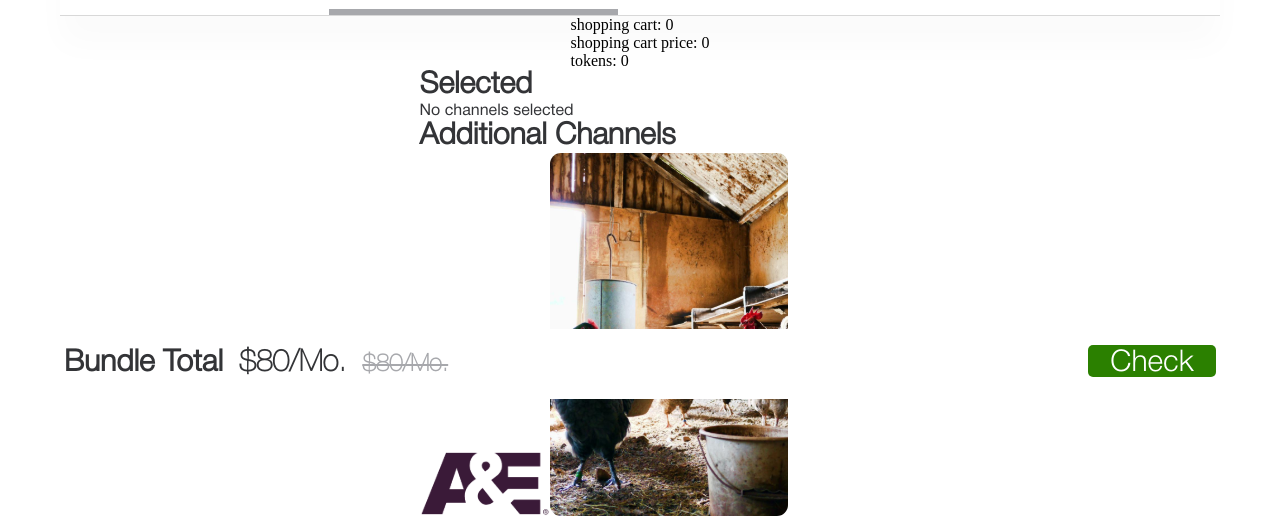
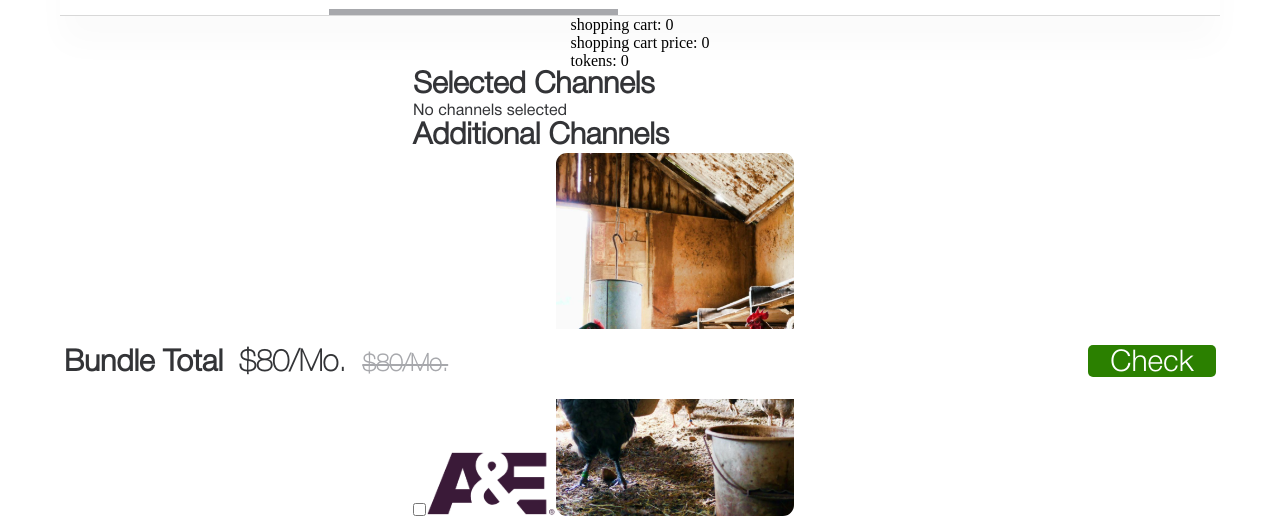
Before and after one commit to Sarahstylez/telus-hackathon, a React (Create React App) app: page /add-channels in a window 1280 px wide. Shown: the part 401-919 px from the top of the page. Built offline with nearby package versions, Linux system fonts and the light colour scheme.

Commit message:
add checkbox for selected

```diff
--- a/src/App.js
+++ b/src/App.js
@@ -1,6 +1,6 @@
 import "./App.scss";
 
-import React, { useState, useEffect } from 'react';
+import React, { useState, useEffect } from "react";
 import { BrowserRouter as Router, Routes, Route } from "react-router-dom";
 
 import themePacksData from "./data/themepacks-and-channel-data.json";
@@ -14,67 +14,85 @@ import AddChannels from "./components/AddChannels/AddChannels.jsx";
 import Navigation from "./components/Navigation/Navigation.jsx";
 import Checkout from "./pages/CheckoutPage/Checkout.jsx";
 
-
-
 function App() {
-
   const themePacks = themePacksData;
 
   const [selectedThemePack, setSelectedThemePack] = useState("100");
   const [selectedChannels, setSelectedChannels] = useState([]);
   const [shoppingCart, setShoppingCart] = useState([]);
   const [token, setToken] = useState(0);
-console.log(selectedChannels)
+  console.log(selectedChannels);
 
-  useEffect(() => {
-
-  }, [shoppingCart, token])
+  useEffect(() => {}, [shoppingCart, token]);
 
   const allChannels = themePacksData.reduce((acc, pack) => {
     return acc.concat(pack.channels);
   }, []);
 
-  // const handleConfirm = (selectedChannels) => {
-  //   setSelectedChannels(selectedChannels);
-  // };
+  const handleConfirm = (selectedChannels) => {
+    setSelectedChannels(selectedChannels);
+  };
 
+  const handleToggleChannel = (channel) => {
+    if (selectedChannels.some((selected) => selected.id === channel.id)) {
+      setSelectedChannels(
+        selectedChannels.filter((selected) => selected.id !== channel.id)
+      );
+    } else if (selectedChannels.length < 4) {
+      setSelectedChannels([...selectedChannels, channel]);
+    }
+  };
 
   function sumMonthlyCost() {
     let sum = 0;
-    shoppingCart.map(themePackObj => sum += parseInt(themePackObj.monthly_cost));
+    shoppingCart.map(
+      (themePackObj) => (sum += parseInt(themePackObj.monthly_cost))
+    );
     return sum;
   }
 
-
   return (
-
     <Router>
       <div className="App">
-
         <Header />
         <Navigation />
-        {`shopping cart: ${shoppingCart.length}`}<br />
-        {`shopping cart price: ${sumMonthlyCost()}`}<br />
+        {`shopping cart: ${shoppingCart.length}`}
+        <br />
+        {`shopping cart price: ${sumMonthlyCost()}`}
+        <br />
         {`tokens: ${token}`}
         <Routes>
           <Route
             path="/theme-packs"
             element={
-            <ThemePackList
-              themePacks={themePacks}
-              selectedThemePack={selectedThemePack}
-              setSelectedThemePack={setSelectedThemePack}
-              selectedChannels={selectedChannels} setSelectedChannels={setSelectedChannels}
-              shoppingCart={shoppingCart} setShoppingCart={setShoppingCart}
-              token={token} setToken={setToken}
-              // onConfirm={handleConfirm}
-            />}
+              <ThemePackList
+                themePacks={themePacks}
+                selectedThemePack={selectedThemePack}
+                setSelectedThemePack={setSelectedThemePack}
+                selectedChannels={selectedChannels}
+                setSelectedChannels={setSelectedChannels}
+                shoppingCart={shoppingCart}
+                setShoppingCart={setShoppingCart}
+                token={token}
+                setToken={setToken}
+                // onConfirm={handleConfirm}
+              />
+            }
           />
           {/* <Route path="/add-channels" element={<AddChannels />} />
           <Route path="/premiums" element={<Premiums />} /> */}
           <Route path="/test-data" element={<TestData />} />
           <Route path="/checkout" element={<Checkout />} />
-          <Route path="/add-channels" element={<AddChannels selectedChannels={selectedChannels} allChannels={allChannels} />} />
+          <Route
+            path="/add-channels"
+            element={
+              <AddChannels
+                selectedChannels={selectedChannels}
+                allChannels={allChannels}
+                onToggleChannel={handleToggleChannel}
+              />
+            }
+          />
         </Routes>
         <Footer />
         <RealFooter />
--- a/src/components/AddChannels/AddChannels.jsx
+++ b/src/components/AddChannels/AddChannels.jsx
@@ -1,30 +1,43 @@
 import React from 'react';
 import './AddChannels.scss';
-const AddChannels = ({ selectedChannels, allChannels }) => {
+
+const AddChannels = ({ selectedChannels, allChannels, onToggleChannel }) => {
   console.log('Selected Channels:', selectedChannels);
   const unselectedChannels = allChannels.filter(channel => !selectedChannels.some(selected => selected.id === channel.id));
+  const isMaxSelected = selectedChannels.length >= 4;
 
   return (
     <div className="add-channels">
       <div className="selected-channels">
-        <h2>Selected</h2>
+        <h2>Selected Channels</h2>
         {selectedChannels && selectedChannels.length > 0 ? (
           selectedChannels.map(channel => (
-            <div key={channel.id} className="channel">
-              <img className="selected-name"src={channel.logo} alt={channel.name} />
-              <img className="selected-poster"src={channel.featured_show.poster} alt={channel.featured_show.title} />
+            <div key={channel.id} className={`channel selected`}>
+              <input
+                type="checkbox"
+                checked={true}
+                onChange={() => onToggleChannel(channel)}
+              />
+              <img className="selected-name" src={channel.logo} alt={channel.name} />
+              <img className="selected-poster" src={channel.featured_show.poster} alt={channel.featured_show.title} />
             </div>
           ))
         ) : (
           <p>No channels selected</p>
         )}
       </div>
-      <div>
+      <div className="all-channels">
         <h2 className='title-additional-channels'>Additional Channels</h2>
         {unselectedChannels.map(channel => (
-          <div key={channel.id} className="channel">
-            <img classname="additional-logo" src={channel.logo} alt={channel.name} />
-            <img classname="additional-poster" src={channel.featured_show.poster} alt={channel.featured_show.title} />
+          <div key={channel.id} className={`channel ${isMaxSelected ? 'disabled' : ''}`}>
+            <input
+              type="checkbox"
+              checked={false}
+              disabled={isMaxSelected}
+              onChange={() => onToggleChannel(channel)}
+            />
+            <img className="additional-logo" src={channel.logo} alt={channel.name} />
+            <img className="additional-poster" src={channel.featured_show.poster} alt={channel.featured_show.title} />
           </div>
         ))}
       </div>
```
